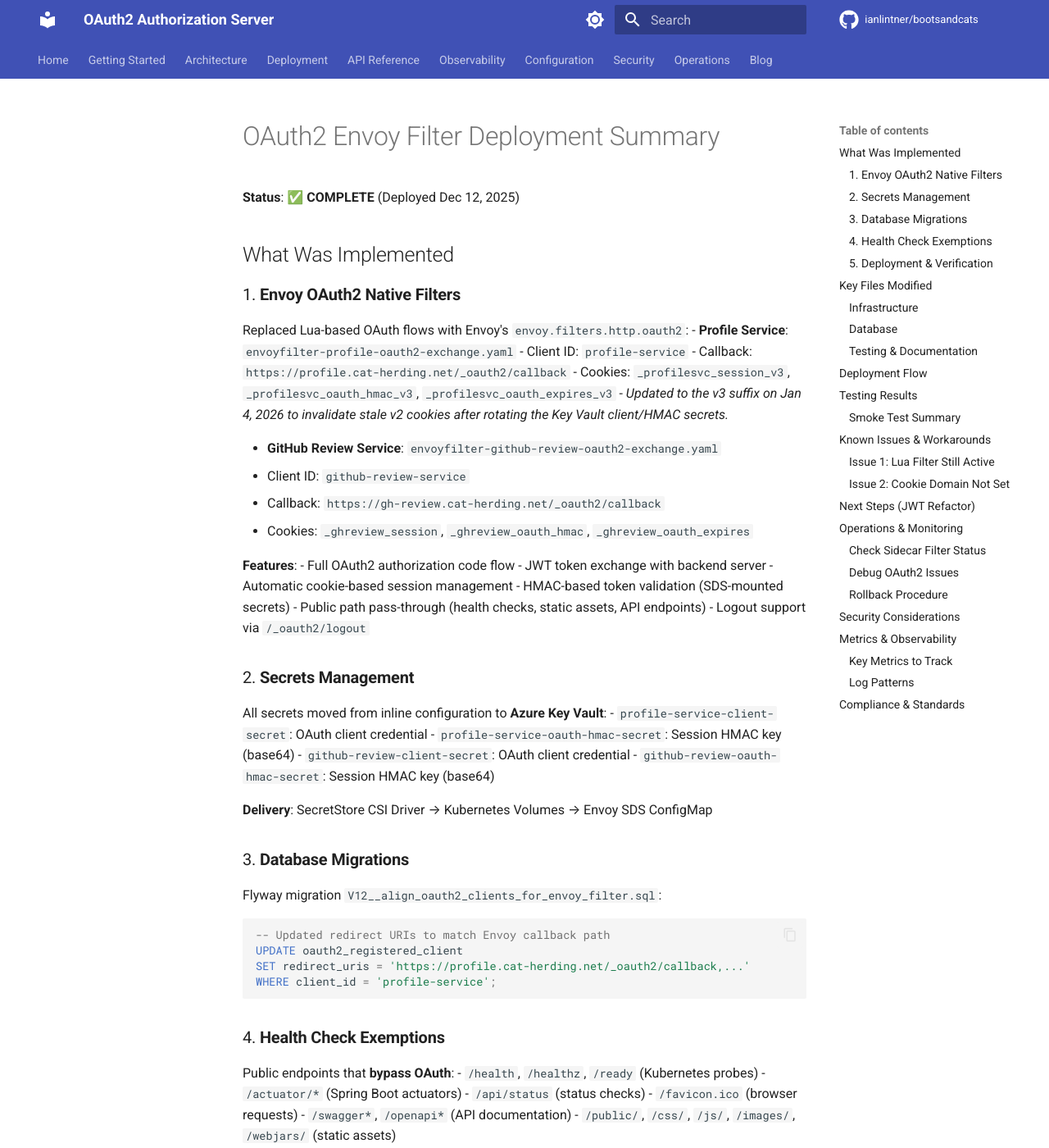
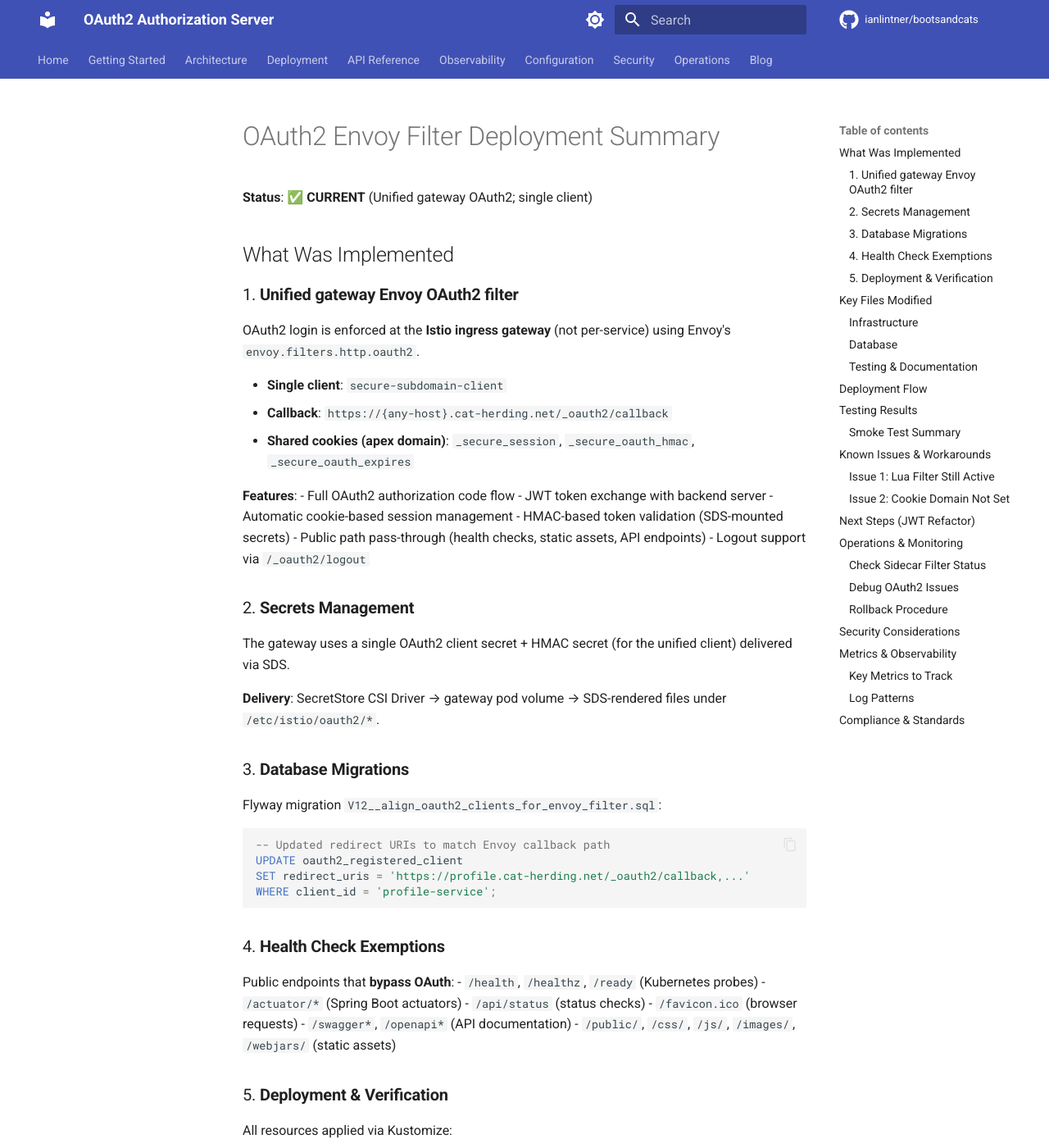
Before and after one commit to ianlintner/bootsandcats, an MkDocs documentation site: the page built from docs/deployment/OAUTH2_ENVOY_DEPLOYMENT.md, in a window 1280 px wide and 1400 px high. Shown: the whole window at 82% size. Built offline with MkDocs 1.6.1 and Material for MkDocs 9.7.7, drawn with Linux system fonts in a browser that asks for light colours; comment, search, counter and statistics services are not loaded; the version menu is left out; some of the changed text lies outside the part shown.

Commit message:
feat: Update OAuth2 Envoy filter deployment summary and remove obsolete filters from kustomization

````diff
--- a/docs/deployment/OAUTH2_ENVOY_DEPLOYMENT.md
+++ b/docs/deployment/OAUTH2_ENVOY_DEPLOYMENT.md
@@ -1,21 +1,15 @@
 # OAuth2 Envoy Filter Deployment Summary
 
-**Status**: ✅ **COMPLETE** (Deployed Dec 12, 2025)
+**Status**: ✅ **CURRENT** (Unified gateway OAuth2; single client)
 
 ## What Was Implemented
 
-### 1. **Envoy OAuth2 Native Filters**
-Replaced Lua-based OAuth flows with Envoy's `envoy.filters.http.oauth2`:
-- **Profile Service**: `envoyfilter-profile-oauth2-exchange.yaml`
-   - Client ID: `profile-service`
-   - Callback: `https://profile.cat-herding.net/_oauth2/callback`
-    - Cookies: `_profilesvc_session_v3`, `_profilesvc_oauth_hmac_v3`, `_profilesvc_oauth_expires_v3`
-       - _Updated to the v3 suffix on Jan 4, 2026 to invalidate stale v2 cookies after rotating the Key Vault client/HMAC secrets._
+### 1. **Unified gateway Envoy OAuth2 filter**
+OAuth2 login is enforced at the **Istio ingress gateway** (not per-service) using Envoy's `envoy.filters.http.oauth2`.
 
-- **GitHub Review Service**: `envoyfilter-github-review-oauth2-exchange.yaml`
-  - Client ID: `github-review-service`
-  - Callback: `https://gh-review.cat-herding.net/_oauth2/callback`
-  - Cookies: `_ghreview_session`, `_ghreview_oauth_hmac`, `_ghreview_oauth_expires`
+- **Single client**: `secure-subdomain-client`
+- **Callback**: `https://{any-host}.cat-herding.net/_oauth2/callback`
+- **Shared cookies (apex domain)**: `_secure_session`, `_secure_oauth_hmac`, `_secure_oauth_expires`
 
 **Features**:
 - Full OAuth2 authorization code flow
@@ -26,13 +20,9 @@
 - Logout support via `/_oauth2/logout`
 
 ### 2. **Secrets Management**
-All secrets moved from inline configuration to **Azure Key Vault**:
-- `profile-service-client-secret`: OAuth client credential
-- `profile-service-oauth-hmac-secret`: Session HMAC key (base64)
-- `github-review-client-secret`: OAuth client credential
-- `github-review-oauth-hmac-secret`: Session HMAC key (base64)
+The gateway uses a single OAuth2 client secret + HMAC secret (for the unified client) delivered via SDS.
 
-**Delivery**: SecretStore CSI Driver → Kubernetes Volumes → Envoy SDS ConfigMap
+**Delivery**: SecretStore CSI Driver → gateway pod volume → SDS-rendered files under `/etc/istio/oauth2/*`.
 
 ### 3. **Database Migrations**
 Flyway migration `V12__align_oauth2_clients_for_envoy_filter.sql`:
@@ -72,14 +62,10 @@
 ## Key Files Modified
 
 ### Infrastructure
-- `infrastructure/k8s/istio/envoyfilter-profile-oauth2-exchange.yaml` ← NEW native filter
-- `infrastructure/k8s/istio/envoyfilter-github-review-oauth2-exchange.yaml` ← NEW native filter
-- `infrastructure/k8s/istio/envoy-oauth2-sds-configmap.yaml` ← NEW SDS config
-- `infrastructure/k8s/secret-provider-class.yaml` ← Updated with new secrets
-- `infrastructure/k8s/secret-provider-class-github-review.yaml` ← Updated with HMAC secret
-- `infrastructure/k8s/apps/profile-service/profile-service-deployment.yaml` ← SDS volume mounts
-- `infrastructure/k8s/apps/github-review-service/github-review-service-deployment.yaml` ← SDS volume mounts
-- `infrastructure/k8s/kustomization.yaml` ← Registered new ConfigMap
+- `infrastructure/k8s/istio/envoyfilter-secure-subdomain-oauth2.yaml` ← unified gateway OAuth2 enforcement
+- `infrastructure/k8s/istio/envoy-oauth2-sds-configmap-secure-subdomain.yaml` ← SDS config for the unified client
+- `infrastructure/k8s/aks-istio-ingress/secret-provider-class-secure-subdomain-oauth.yaml` ← Key Vault integration
+- `infrastructure/k8s/aks-istio-ingress/secure-subdomain-oauth-sds-renderer.yaml` ← renders SDS secrets for the gateway
 
 ### Database
 - `oauth2-server/server-dao/.../V12__align_oauth2_clients_for_envoy_filter.sql` ← NEW migration
@@ -179,8 +165,8 @@
 
 ### Rollback Procedure
 ```bash
-# Revert EnvoyFilter deployment
-kubectl delete envoyfilter profile-oauth2-exchange github-review-oauth2-exchange -n default
+# Revert gateway OAuth2 enforcement (removes protection)
+kubectl delete envoyfilter secure-subdomain-oauth2-exchange -n aks-istio-ingress
 
 # Restore previous deployment
 kubectl rollout undo deployment/profile-service -n default
@@ -192,7 +178,7 @@
 ✅ **Secrets**: All OAuth2 client secrets stored in Azure Key Vault (never in manifests)
 ✅ **Transport**: HTTPS enforced for all OAuth endpoints
 ✅ **Cookies**: HttpOnly, Secure, SameSite=Lax
-✅ **HMAC**: Independent key per service for session validation
+✅ **HMAC**: Single key for shared gateway session validation
 ✅ **Token Expiry**: 900s (15 min) default, configurable
 ✅ **CSRF**: Enabled by default in Envoy OAuth2 filter
 
````
Also changed, not shown: 1 other file.
